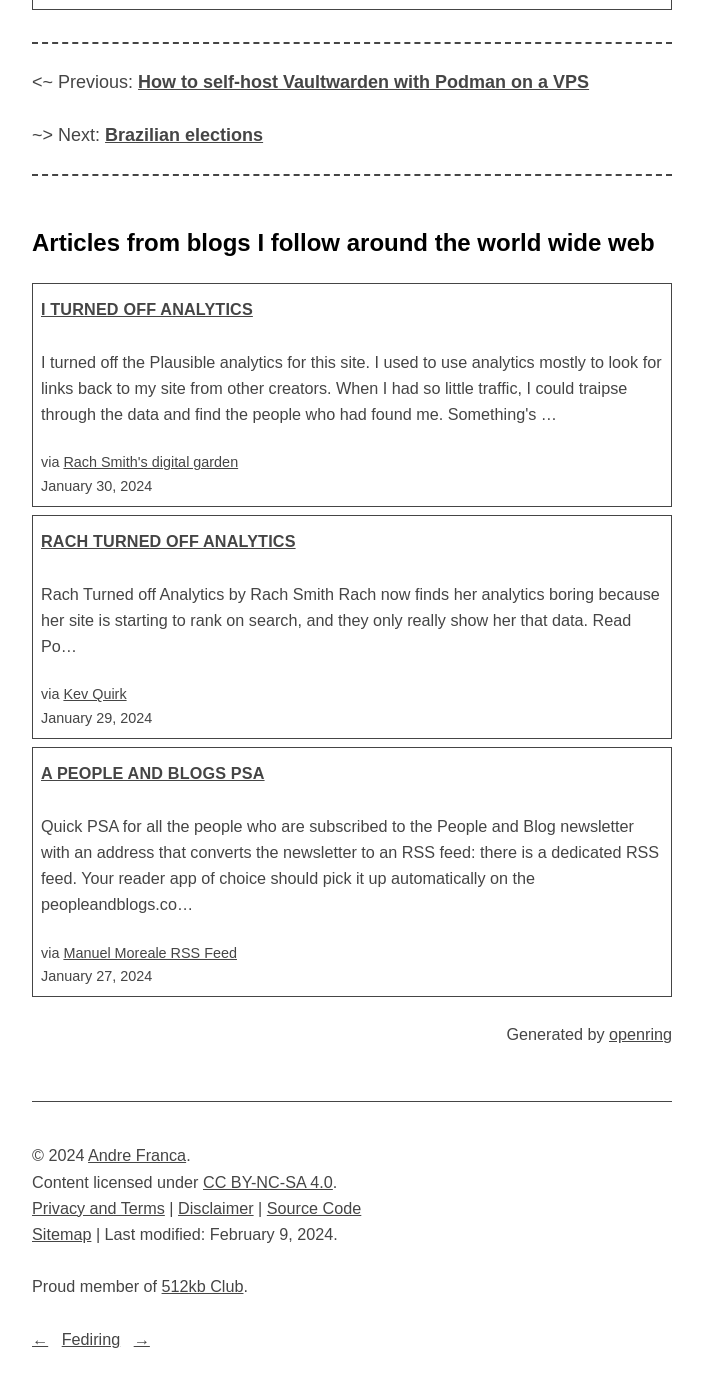
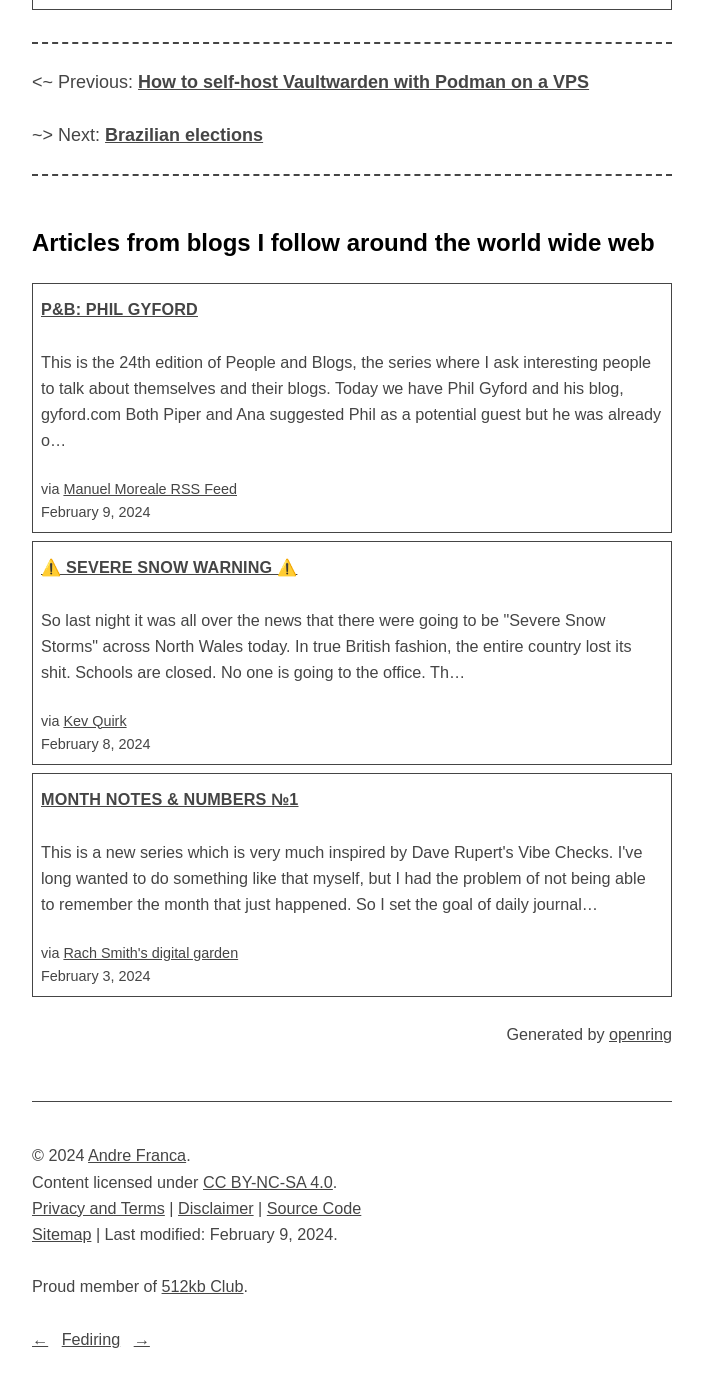
Before and after one commit to a-franca/abf.li, a Jekyll site: the page built from _posts/2022/2022-09-28-hurricane-ian.md, in a window 1280 px wide and 1400 px high, scrolled down 947 px. Shown: the top 1387 px of the window, without its empty margins (288-991 px from the left). Built offline with Jekyll 4.4.1, drawn with Linux system fonts in a browser that asks for light colours.

Commit message:
fetch new content

```diff
--- a/_includes/openring-out.html
+++ b/_includes/openring-out.html
@@ -5,44 +5,43 @@
 
     <div class="article">
       <h4 class="title">
-        <a href="https://rachsmith.com/i-turned-off-analytics/" rel="noopener noreferrer nofollow" target="_blank">I turned off analytics</a>
+        <a href="https://manuelmoreale.com/@/page/PTIbVACr9bFgCYHQ" rel="noopener noreferrer nofollow" target="_blank">P&amp;B: Phil Gyford</a>
       </h4>
-      <p class="summary">I turned off the Plausible analytics for this site. I used to use analytics mostly to look for links back to my site from other creators. When I had so little traffic, I could traipse through the data and find the people who had found me.
-Something&#39;s …</p>
+      <p class="summary">This is the 24th edition of People and Blogs, the series where I ask interesting people to talk about themselves and their blogs. Today we have Phil Gyford and his blog, gyford.com
+Both Piper and Ana suggested Phil as a potential guest but he was already o…</p>
       <small class="source">
-        via <a href="https://rachsmith.com/" rel="noopener noreferrer nofollow" target="_blank">Rach Smith&#39;s digital garden</a>
+        via <a href="https://manuelmoreale.com" rel="noopener noreferrer nofollow" target="_blank">Manuel Moreale RSS Feed</a>
       </small>
-      <small class="date">January 30, 2024</small>
+      <small class="date">February 9, 2024</small>
     </div>
 
     <div class="article">
       <h4 class="title">
-        <a href="https://kevquirk.com/rach-turned-off-analytics" rel="noopener noreferrer nofollow" target="_blank">Rach Turned off Analytics</a>
+        <a href="https://kevquirk.com/severe-snow-warning" rel="noopener noreferrer nofollow" target="_blank">⚠️ Severe Snow Warning ⚠️</a>
       </h4>
       <p class="summary">
 
 
 
-              Rach Turned off Analytics
-              by Rach Smith
-              Rach now finds her analytics boring because her site is starting to rank on search, and they only really show her that data.
-              Read Po…</p>
+        So last night it was all over the news that there were going to be &#34;Severe Snow Storms&#34; across North Wales today. In true British fashion, the entire country lost its shit.
+Schools are closed.
+No one is going to the office.
+Th…</p>
       <small class="source">
         via <a href="https://kevquirk.com" rel="noopener noreferrer nofollow" target="_blank">Kev Quirk</a>
       </small>
-      <small class="date">January 29, 2024</small>
+      <small class="date">February 8, 2024</small>
     </div>
 
     <div class="article">
       <h4 class="title">
-        <a href="https://manuelmoreale.com/@/page/6scRerLor1mQQyIr" rel="noopener noreferrer nofollow" target="_blank">A People and Blogs PSA</a>
+        <a href="https://rachsmith.com/mnnm-1/" rel="noopener noreferrer nofollow" target="_blank">Month notes &amp; numbers №1</a>
       </h4>
-      <p class="summary">Quick PSA for all the people who are subscribed to the People and Blog newsletter with an address that converts the newsletter to an RSS feed: there is a dedicated RSS feed.
-Your reader app of choice should pick it up automatically on the peopleandblogs.co…</p>
+      <p class="summary">This is a new series which is very much inspired by Dave Rupert&#39;s Vibe Checks. I&#39;ve long wanted to do something like that myself, but I had the problem of not being able to remember  the month that just happened. So I set the goal of daily journal…</p>
       <small class="source">
-        via <a href="https://manuelmoreale.com" rel="noopener noreferrer nofollow" target="_blank">Manuel Moreale RSS Feed</a>
+        via <a href="https://rachsmith.com/" rel="noopener noreferrer nofollow" target="_blank">Rach Smith&#39;s digital garden</a>
       </small>
-      <small class="date">January 27, 2024</small>
+      <small class="date">February 3, 2024</small>
     </div>
 
   </section>
```
